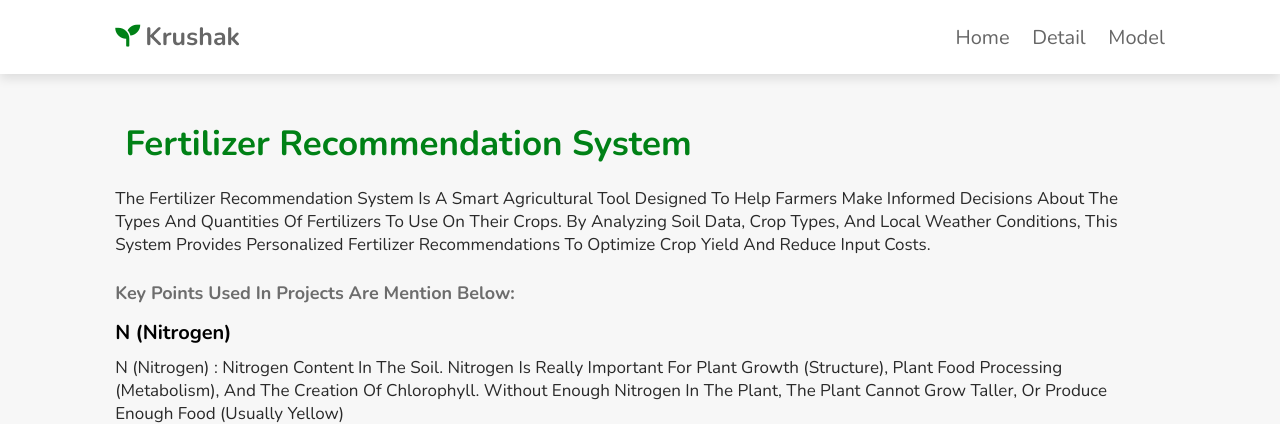
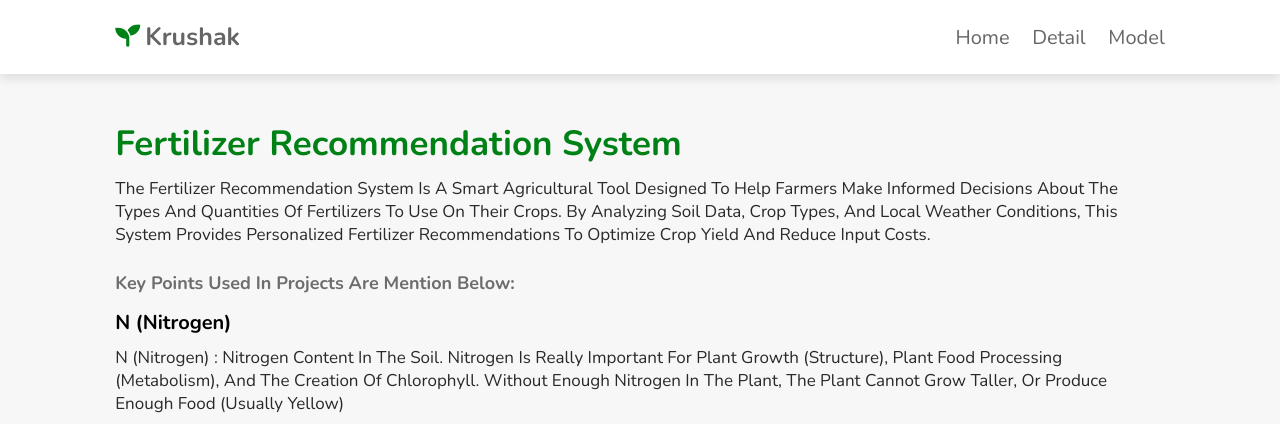
Before and after one commit to Sai2110/Krushak-The-Farming-Companion, a Flask app: page /Detail in a window 1280 px wide. Shown: the top 424 px of the page. Run offline with Flask 3, Linux system fonts and the light colour scheme; parts of the project's set-up code (start-up, migrations or seed data) failed here and were passed over.

Commit message:
Changes in the heading of details page

```diff
--- a/templates/Detail.html
+++ b/templates/Detail.html
@@ -172,6 +172,10 @@
   .home .heading {
     color: #008116;
     padding-top: 10rem;
+  }
+
+  .heading {
+    padding: 0rem;
   }
 
   .home .content .plants_and_their_info {
```
